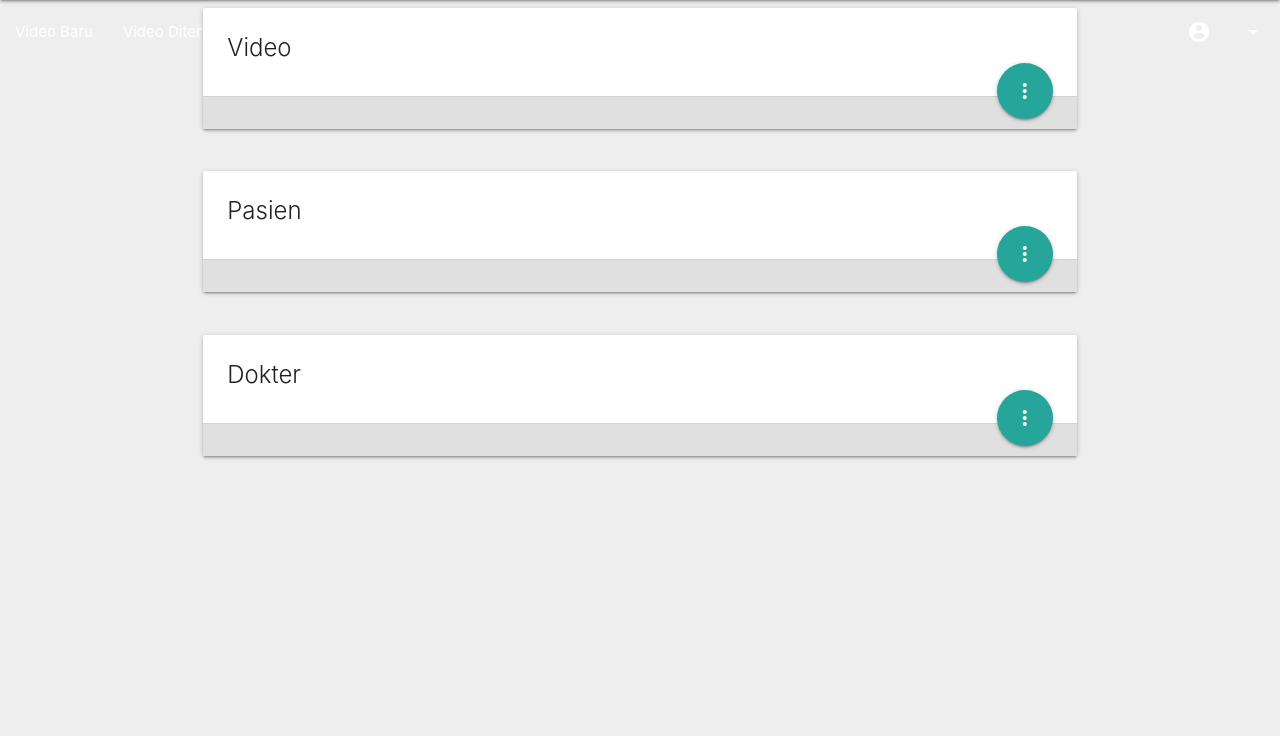
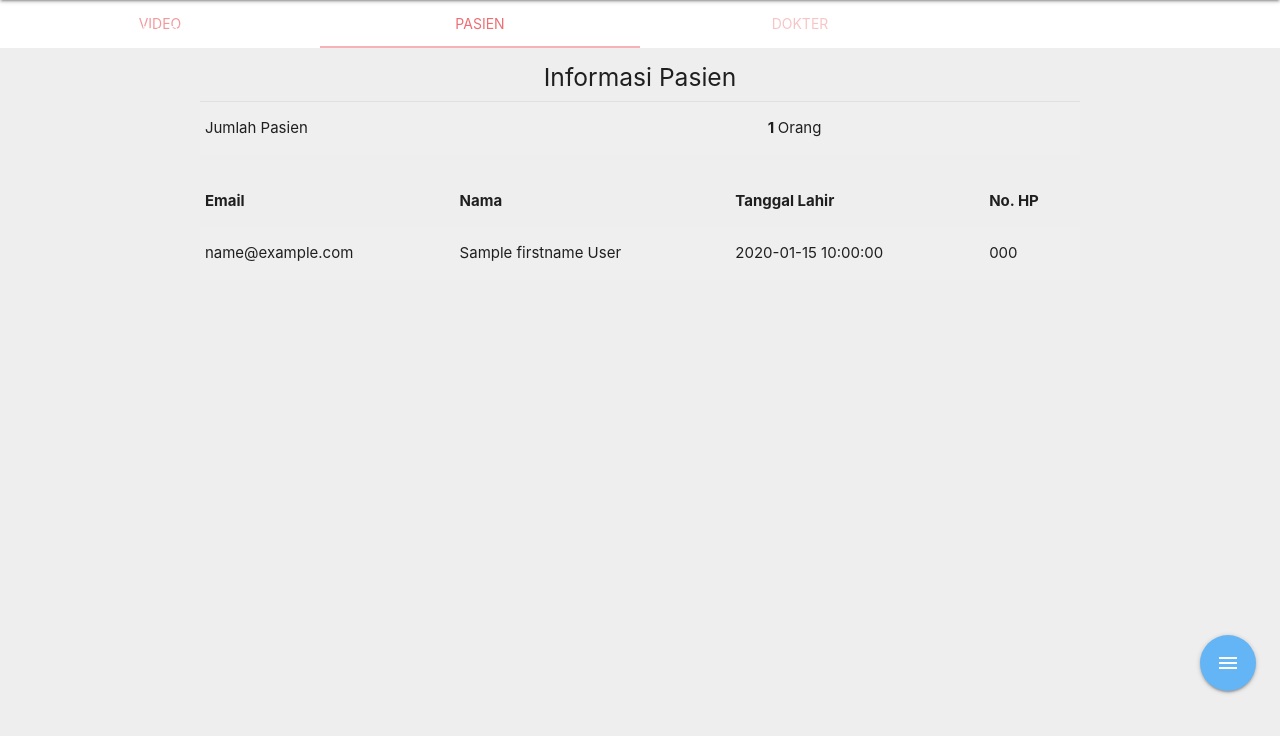
Before and after one commit to faruqisan/tb, a CodeIgniter app: the page made by application/views/Admin/index.php in a window 1280 px wide. Shown: the part 64-800 px from the top of the page. Run offline with CodeIgniter, Linux system fonts and the light colour scheme; the template is opened without the code that fills it: most values are stand-ins (such as "Sample title", 1, 10 or a date in 2020); data that the repository does not hold is empty; some libraries are stand-ins or nearby versions.

Commit message:
register user

```diff
--- a/application/controllers/Login.php
+++ b/application/controllers/Login.php
@@ -13,6 +13,9 @@ class Login extends CI_Controller{
       switch ($this->session->userdata('login')['privilage']) {
         case 'Pasien':
           redirect('Pasien');
+          break;
+        case 'Admin':
+          redirect('Admin');
           break;
         default:
           # code...
--- a/application/models/User_Model.php
+++ b/application/models/User_Model.php
@@ -52,6 +52,12 @@ class User_Model extends CI_Model{
 
   }
 
+  function getLatestIdForUser(){
+    $sql = "SELECT `AUTO_INCREMENT` FROM INFORMATION_SCHEMA.TABLES WHERE TABLE_SCHEMA = 'tb' AND TABLE_NAME = 'user'";
+    $query = $this->db->query($sql);
+    return $query->result();
+  }
+
 
 }
 
--- a/application/views/Admin/AcceptedVideo.php
+++ b/application/views/Admin/AcceptedVideo.php
@@ -1,3 +1,4 @@
+<!DOCTYPE html>
 <html>
   <head>
     <link href="http://fonts.googleapis.com/icon?family=Material+Icons" rel="stylesheet">
--- a/application/views/Admin/DeclinedVideo.php
+++ b/application/views/Admin/DeclinedVideo.php
@@ -1,3 +1,4 @@
+<!DOCTYPE html>
 <html>
   <head>
     <link href="http://fonts.googleapis.com/icon?family=Material+Icons" rel="stylesheet">
--- a/application/views/Admin/NewVideo.php
+++ b/application/views/Admin/NewVideo.php
@@ -1,3 +1,4 @@
+<!DOCTYPE html>
 <html>
   <head>
     <link href="http://fonts.googleapis.com/icon?family=Material+Icons" rel="stylesheet">
--- a/application/views/Admin/index.php
+++ b/application/views/Admin/index.php
@@ -1,3 +1,4 @@
+<!DOCTYPE html>
 <html>
   <head>
     <link href="http://fonts.googleapis.com/icon?family=Material+Icons" rel="stylesheet">
@@ -21,12 +22,12 @@
                   <i class="material-icons right">arrow_drop_down</i>
                 </a>
               </li>
+            </ul>
             <ul id="dropdownProfile" class="dropdown-content">
               <li><a href="<?php echo base_url('Admin'); ?>/newVideo">Video Baru</a></li>
               <li><a href="<?php echo base_url('Admin'); ?>/acceptedVideo">Video Diterima</a></li>
               <li><a href="<?php echo base_url('Admin'); ?>/declinedVideo">Video Ditolak</a></li>
               <li><a href="<?php echo base_url('Login'); ?>/doLogout">Logout</a></li>
-              </ul>
             </ul>
             <ul class="side-nav" id="mobile-demo">
               <li><a href="<?php echo base_url('Admin'); ?>/newVideo">Video Baru</a></li>
@@ -39,24 +40,21 @@
       </div>
     </header>
     <main>
+      <div class="row">
+        <div class="col s12" style="padding:0px">
+          <ul class="tabs">
+            <li class="tab col s3"><a href="#tabVideo">Video</a></li>
+            <li class="tab col s3"><a class="active" href="#tabPasien">Pasien</a></li>
+            <li class="tab col s3 disabled"><a href="#test3">Dokter</a></li>
+          </ul>
+        </div>
+        <div id="tabVideo" class="col s12">
           <div class="container">
             <div class="row">
               <div class="col l12 s12">
-            <div class="card">
-              <div class="card-content">
-                <span class="card-title">Video</span>
-              </div>
-              <div class="card-action grey lighten-2">
-                <div class="row" style="margin-top:-50px;height:5px">
-                  <div class="col l12 s12">
-                    <a href="#modalVideoInformation" class="modal-trigger btn-floating btn-large waves-effect waves-light right"><i class="material-icons">more_vert</i></a>
-                    <div id="modalVideoInformation" class="modal modal-fixed-footer">
-                      <div class="modal-content">
-                        <div class="row">
-                          <div class="col l12 s12">
-                            <h5>Informasi Video</h5>
+                <h5 class="center-align">Informasi Video</h5>
                 <div class="divider"></div>
-                            <table>
+                <table class="bordered striped">
                   <tbody>
                     <tr>
                       <td>Hari Ini</td>
@@ -83,90 +81,122 @@
               </div>
             </div>
           </div>
-                      <div class="modal-footer">
-                        <a href="#!" class=" modal-action modal-close waves-effect waves-green btn-flat">Tutup</a>
         </div>
-                    </div>
-                  </div>
-                </div>
-              </div>
-            </div>
-          </div>
-        </div>
+        <div id="tabPasien" class="col s12">
+          <div class="container">
             <div class="row">
               <div class="col l12 s12">
-            <div class="card">
-              <div class="card-content">
-                <span class="card-title">Pasien</span>
-              </div>
-              <div class="card-action grey lighten-2">
-                <div class="row" style="margin-top:-50px;height:5px">
-                  <div class="col l12 s12">
-                    <a href="#modalPasienInformation" class="modal-trigger btn-floating btn-large waves-effect waves-light right"><i class="material-icons">more_vert</i></a>
-                    <div id="modalPasienInformation" class="modal modal-fixed-footer">
-                      <div class="modal-content">
-                        <div class="row">
-                          <div class="col l12 s12">
-                            <h5>Informasi Pasien</h5>
+                <h5 class="center-align">Informasi Pasien</h5>
                 <div class="divider"></div>
-                            <table>
+                <table class="bordered striped">
                   <tbody>
                     <tr>
-                                  <td>Pasien</td>
-                                  <td><?php echo $totalPasien; ?></tr>
+                      <td>Jumlah Pasien</td>
+                      <td><b><?php echo $totalPasien." "; ?></b>Orang</tr>
                     </tr>
                   </tbody>
                 </table>
               </div>
             </div>
-                      </div>
-                      <div class="modal-footer">
-                        <a href="#!" class=" modal-action modal-close waves-effect waves-green btn-flat">Tutup</a>
-                      </div>
-                    </div>
-                  </div>
-                </div>
-              </div>
-            </div>
-          </div>
-        </div>
             <div class="row">
               <div class="col l12 s12">
-            <div class="card">
-              <div class="card-content">
-                <span class="card-title">Dokter</span>
-              </div>
-              <div class="card-action grey lighten-2">
-                <div class="row" style="margin-top:-50px;height:5px">
-                  <div class="col l12 s12">
-                    <a href="#modalDokterInformation" class="modal-trigger btn-floating btn-large waves-effect waves-light right"><i class="material-icons">more_vert</i></a>
-                    <div id="modalDokterInformation" class="modal modal-fixed-footer">
-                      <div class="modal-content">
-                        <div class="row">
-                          <div class="col l12 s12">
-                            <h5>Informasi Dokter</h5>
-                            <div class="divider"></div>
-                            <table>
+                <table class="bordered striped responsive-table">
+                  <thead>
+                    <tr>
+                      <th>Email</th>
+                      <th>Nama</th>
+                      <th>Tanggal Lahir</th>
+                      <th>No. HP</th>
+                    </tr>
+                  </thead>
                   <tbody>
+                    <?php foreach ($listPasien as $row) { ?>
                       <tr>
-                                  <td>Pasien</td>
-                                  <td><?php echo $totalPasien; ?></tr>
+                        <td><?php echo $row->email ?></td>
+                        <td><?php echo $row->firstname." ".$row->lastname ?></td>
+                        <td><?php echo $row->dob ?></td>
+                        <td><?php echo $row->phone ?></td>
                       </tr>
+                    <?php } ?>
                   </tbody>
                 </table>
               </div>
             </div>
           </div>
-                      <div class="modal-footer">
-                        <a href="#!" class=" modal-action modal-close waves-effect waves-green btn-flat">Tutup</a>
+        </div>
+        <div id="test3" class="col s12">Test 3</div>
+      </div>
+      <div class="fixed-action-btn horizontal" style="bottom: 45px; right: 24px;">
+        <a class="btn-floating btn-large blue lighten-2">
+          <i class="large material-icons">menu</i>
+        </a>
+        <ul>
+          <li><a href="#modalRegisterUser" class="modal-trigger btn-floating red"><i class="material-icons">person_add</i></a></li>
+        </ul>
+      </div>
+      <div id="modalRegisterUser" class="modal bottom-sheet">
+        <form action="Admin/registerUser" method="post" enctype="multipart/form-data">
+          <div class="modal-content">
+            <div class="row">
+              <h4 class="center">Pendaftaran User</h4>
+              <div class="input-field col l12 s12">
+                <label class="active">Tipe User</label>
+                <select class="browser-default" name="privilage">
+                  <option value="" disabled selected>Pilih Tipe User</option>
+                  <option value="1">Pasien</option>
+                  <option value="3">Dokter</option>
+                </select>
+              </div>
+            </div>
+            <div class="row">
+              <div class="input-field col l12 s12">
+                <input type="email" id="email" name="email" class="validate" required="">
+                <label for="email">Email</label>
+              </div>
+            </div>
+            <div class="row">
+              <div class="input-field col l12 s12">
+                <input type="password" id="password" name="password" class="validate" required="">
+                <label for="password">Password</label>
+              </div>
+            </div>
+            <div class="row">
+              <div class="input-field col l6 s6">
+                <input type="text" id="firstname" name="firstname" required="">
+                <label for="firstname">Nama Depan</label>
+              </div>
+              <div class="input-field col l6 s6">
+                <input type="text" id="lastname" name="lastname" required="">
+                <label for="lastname">Nama Belakang</label>
+              </div>
+            </div>
+            <div class="row">
+              <div class="col l12 s12">
+                <input type="phone" id="phone" name="phone" required="">
+                <label for="phone">Nomor Handphone</label>
+              </div>
+            </div>
+            <div class="row">
+              <div class="input-field col l12 s12">
+                <input type="date" name="dob" id="dob">
+                <label class="active" for="dob">Tanggal Lahir</label>
+              </div>
+            </div>
+            <div class="row">
+              <div class="input-field col l12 s12">
+                <textarea id="address" name="address" class="materialize-textarea"></textarea>
+                <label for="address">Alamat</label>
               </div>
             </div>
           </div>
+          <div class="modal-footer">
+            <div class="row">
+              <div class="col l12 s12">
+                <button type="submit" name="action" class="btn modal-action modal-close waves-effect waves-green">Submit</button>
               </div>
             </div>
           </div>
-          </div>
-        </div>
+        </form>
       </div>
     </main>
 
@@ -174,5 +204,12 @@
     <script type="text/javascript" src="<?php echo base_url(); ?>assets/js/materialize.min.js"></script>
     <script type="text/javascript" src="<?php echo base_url(); ?>assets/js/pasienCustom.js"></script>
     <script type="text/javascript" src="<?php echo base_url(); ?>assets/js/mainCustom.js"></script>
+    <?php $registerResult=$this->session->flashdata('registerResult'); ?>
+    <?php if(isset($registerResult)) {?>
+      <script type="text/javascript">
+        //alert("<?php echo $this->session->flashdata('uploadResult'); ?>");
+        Materialize.toast('<?php echo $this->session->flashdata('registerResult'); ?>', 4000);
+      </script>
+    <?php } ?>
   </body>
 </html>
--- a/application/views/Login/index.php
+++ b/application/views/Login/index.php
@@ -1,3 +1,4 @@
+<!DOCTYPE html>
 <html>
   <head>
     <link href="http://fonts.googleapis.com/icon?family=Material+Icons" rel="stylesheet">
--- a/application/views/Pasien/index.php
+++ b/application/views/Pasien/index.php
@@ -1,3 +1,4 @@
+<!DOCTYPE html>
 <html>
   <head>
     <link href="http://fonts.googleapis.com/icon?family=Material+Icons" rel="stylesheet">
--- a/application/views/Pasien/profile.php
+++ b/application/views/Pasien/profile.php
@@ -1,3 +1,4 @@
+<!DOCTYPE html>
 <html>
   <head>
     <link href="http://fonts.googleapis.com/icon?family=Material+Icons" rel="stylesheet">
--- a/assets/js/mainCustom.js
+++ b/assets/js/mainCustom.js
@@ -7,4 +7,9 @@ $(document).ready(function(){
   $('.modal-trigger').leanModal();
   $(".button-collapse").sideNav();
   $('.tooltipped').tooltip({delay: 50});
+  $('ul.tabs').tabs();
+  $('.datepicker').pickadate({
+    selectMonths: true, // Creates a dropdown to control month
+    selectYears: 15 // Creates a dropdown of 15 years to control year
+  });
 });
```
Also changed, not shown: application/controllers/Admin.php (+29 -1 lines), application/models/User_Information_Model.php (+16 -0 lines). Lines whose indentation alone changed are shown as unchanged.
